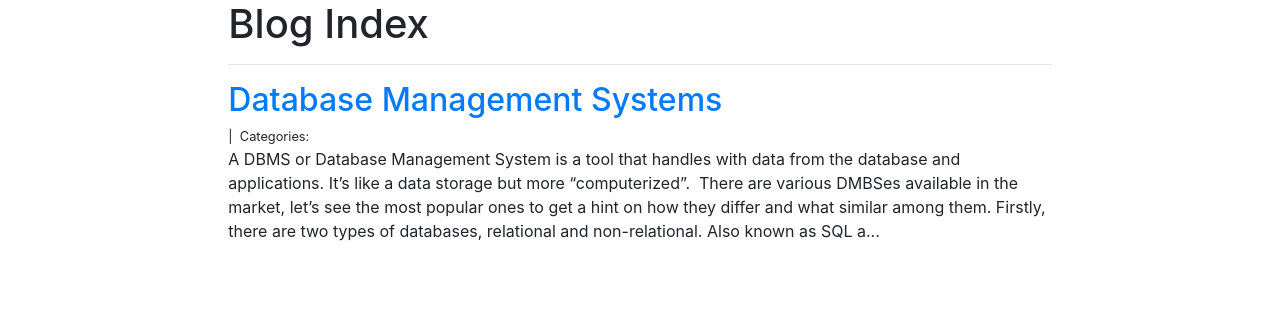
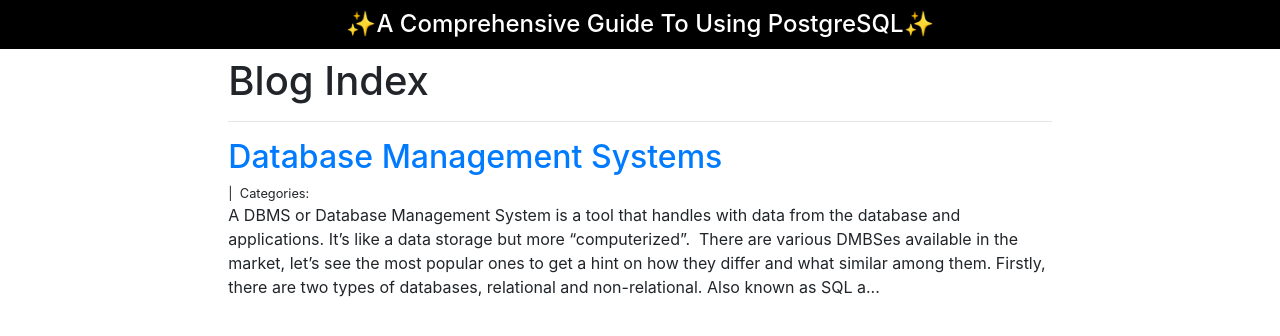
Before and after one commit to aad1tya/blog-page-sql, a Django app: page /blog/ in a window 1280 px wide. Shown: the top 336 px of the page. Run offline with Django 4.2, Linux system fonts and the light colour scheme; data comes from the database, SQL or seed files in the repository; parts of the project's set-up code (start-up, migrations or seed data) failed here and were passed over; some libraries are stand-ins or nearby versions.

Commit message:
Added a header to the application

```diff
--- a/blog_app/templates/base.html
+++ b/blog_app/templates/base.html
@@ -1,4 +1,7 @@
 <link rel="stylesheet" href="https://stackpath.bootstrapcdn.com/bootstrap/4.1.3/css/bootstrap.min.css" integrity="sha384-MCw98/SFnGE8fJT3GXwEOngsV7Zt27NXFoaoApmYm81iuXoPkFOJwJ8ERdknLPMO" crossorigin="anonymous">
+
+
+<div class="text-center"><h1 style="background-color: black; color: white; padding-top: 10; padding-bottom: 10; font-size: x-large;">✨A Comprehensive Guide To Using PostgreSQL✨</h1></div>
 
 {% block page_content %}{% endblock %}
 
```
